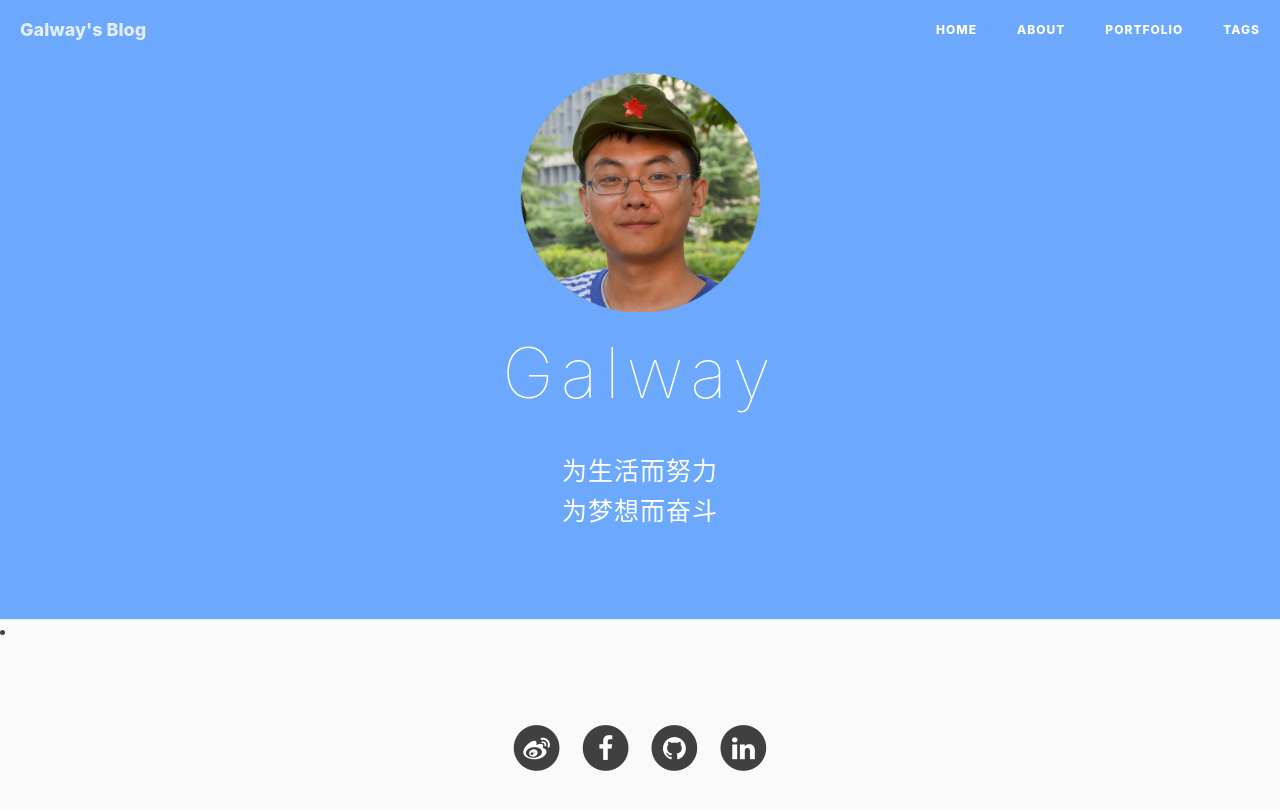
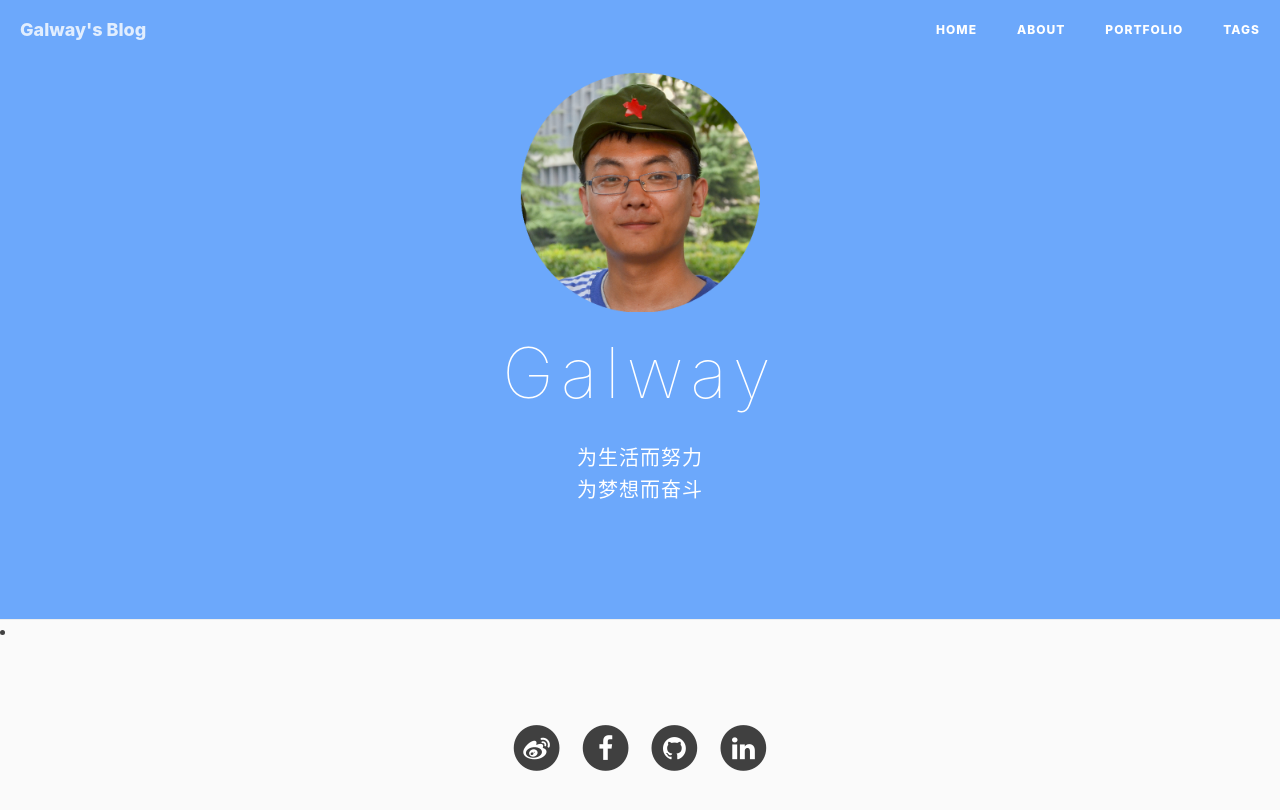
Before and after one commit to gaoweibupt/gaoweibupt.github.io, a Jekyll site: the page built from portfolio/index.html, in a window 1280 px wide. Shown: the top 810 px of the page. Built offline with Jekyll 4.4.1, drawn with Linux system fonts in a browser that asks for light colours; nearby versions of some CDN libraries; comment, search, counter and statistics services are not loaded.

Commit message:
[修改字体]

```diff
--- a/portfolio/index.html
+++ b/portfolio/index.html
@@ -20,7 +20,7 @@ layout: default
 			<header>
 				<img width="240" height="240" src="images/gaowei.png" style="width:240px;">
 				<h1>Galway</h1>
-				<p style="font-size:25px;">为生活而努力<br>
+				<p style="font-size:20px;">为生活而努力<br>
 				为梦想而奋斗</p>
 			</header>
 			<!--
```
